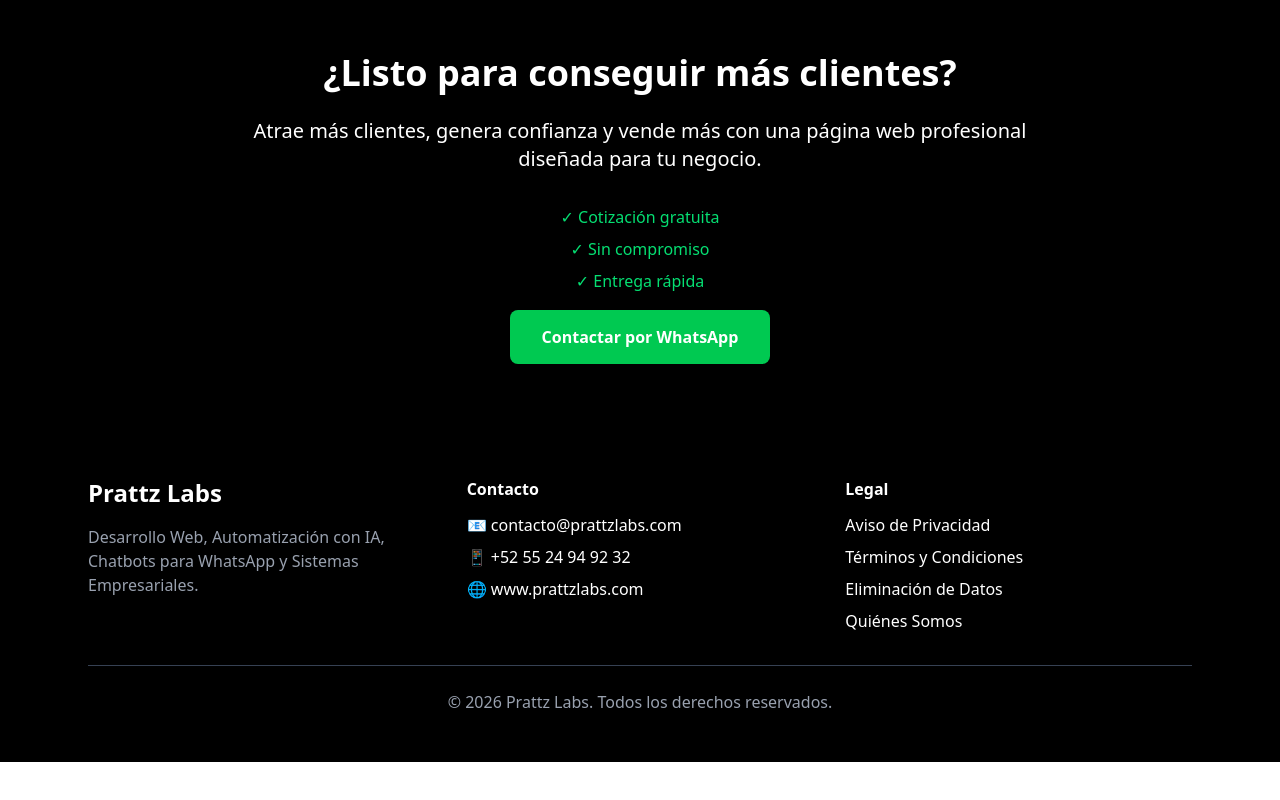
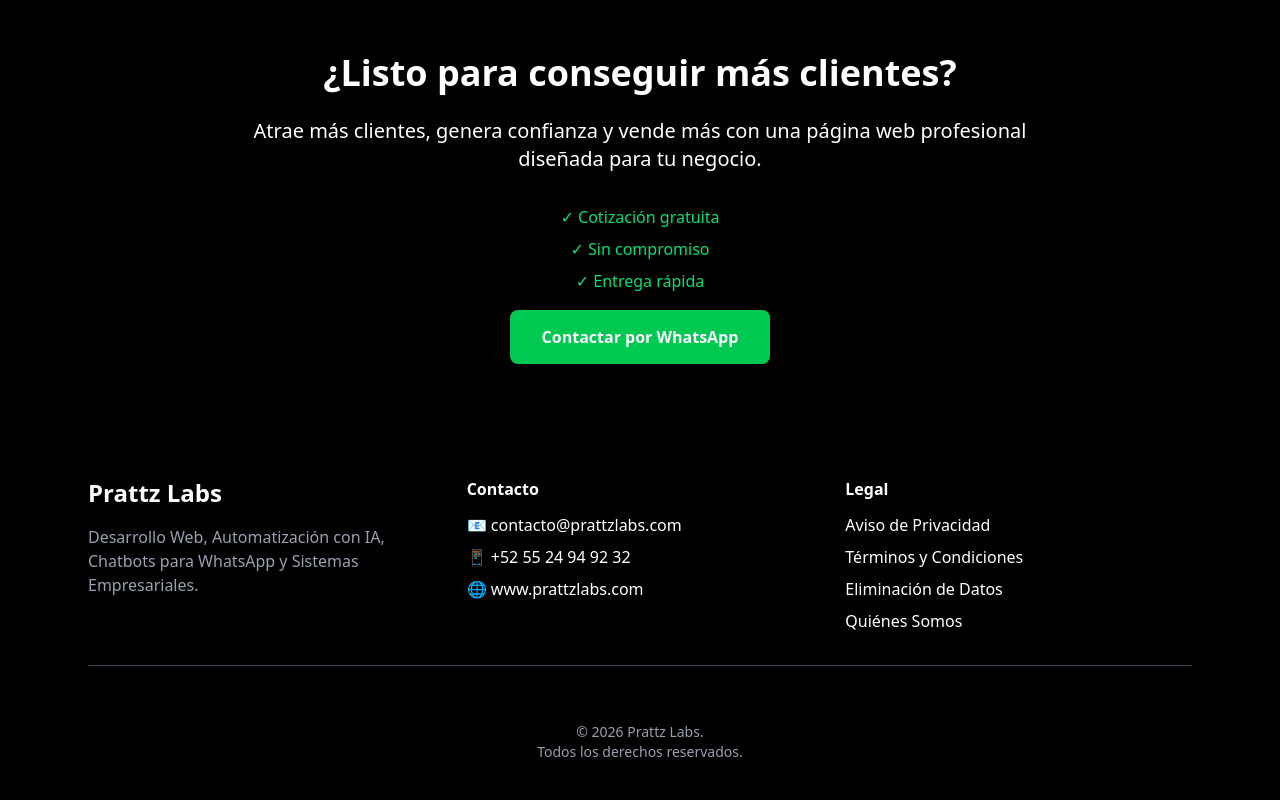
Before and after one commit to RuloTM/prattz-web-template, a Next.js app: page / in a window 1280 px wide. Shown: the part 8220-9020 px from the top of the page. Before the commit the page ends 8982 px from the top, so only its background shows below. Built offline with nearby package versions, Linux system fonts and the light colour scheme.

Commit message:
Ajustes finales footer mobile

```diff
--- a/src/app/page.tsx
+++ b/src/app/page.tsx
@@ -1036,7 +1036,11 @@
     </div>
 
     <div className="border-t border-gray-700 mt-8 pt-6 text-center text-gray-400">
-      © {new Date().getFullYear()} Prattz Labs. Todos los derechos reservados.
+      <p className="text-center text-gray-400 text-sm mt-8">
+  © {new Date().getFullYear()} Prattz Labs.
+  <br />
+  Todos los derechos reservados.
+</p>
     </div>
   </div>
 </footer>
```
